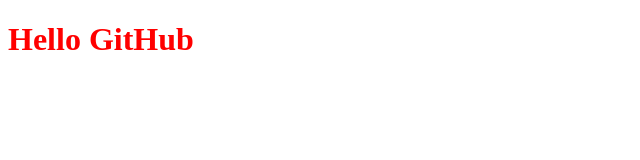
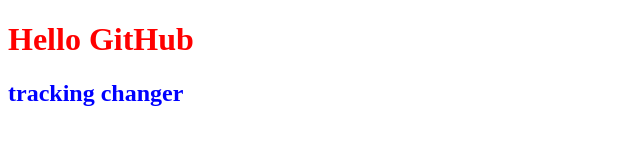
Before and after one commit to SidRoy01/LocalRepo, a plain HTML site: page index.html in a window 1280 px wide. Shown: the whole page, without its empty margins (0-640 px from the left). Drawn offline with Linux system fonts and the light colour scheme.

Commit message:
tracking changes

```diff
--- a/css/style.css
+++ b/css/style.css
@@ -1,3 +1,6 @@
 h1{
     color: red;
 }
+h2{
+    color: blue;
+}
--- a/index.html
+++ b/index.html
@@ -8,5 +8,6 @@
 </head>
 <body>
     <h1>Hello GitHub</h1>
+    <h2>tracking changer</h2>
 </body>
 </html>
```
